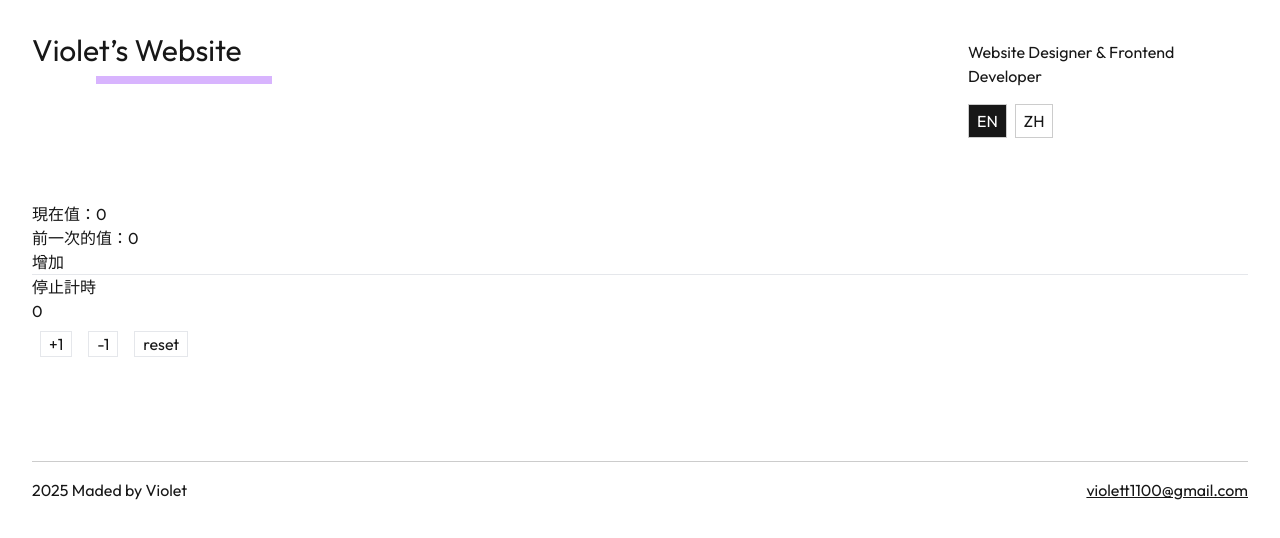
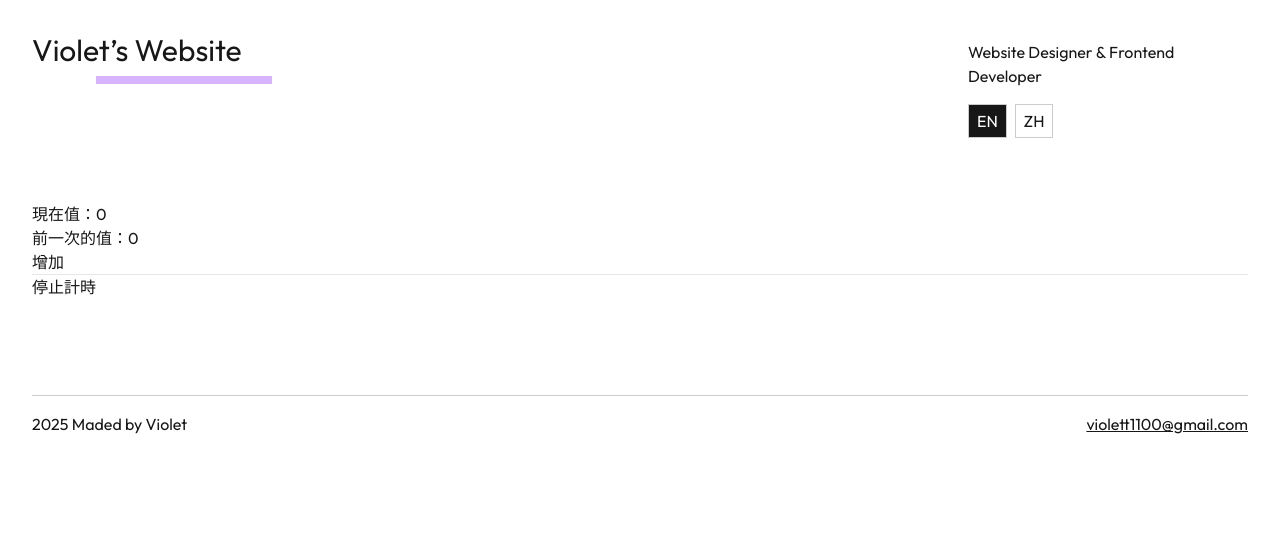
Before and after one commit to violett1100/violet-work, a Next.js app: page /en/learn in a window 1280 px wide. Shown: the top 538 px of the page. Built offline with nearby package versions, Linux system fonts and the light colour scheme.

Commit message:
fix building error

```diff
--- a/src/app/[lng]/learn/page.tsx
+++ b/src/app/[lng]/learn/page.tsx
@@ -33,24 +33,20 @@ function Timer() {
 }
 
 export default function Page() {
-    const [count, setCount] = useState(0)
-    function click(prams: 'increase' | 'decrease' | 'reset') {
-        prams === 'increase'
-            ? setCount(count + 1)
-            : prams === 'decrease'
-            ? setCount(count - 1)
-            : prams === 'reset'
-            ? setCount(0)
-            : ''
-    }
+    // const [count, setCount] = useState(0)
+    // function click(prams: 'increase' | 'decrease' | 'reset') {
+    //     prams === 'increase'
+    //         ? setCount(count + 1)
+    //         : prams === 'decrease'
+    //         ? setCount(count - 1)
+    //         : prams === 'reset'
+    //         ? setCount(0)
+    //         : ''
+    // }
     return (
         <>
             <div className="wrapper">
-                <PreviousValue />
-                <hr />
-                <Timer />
-
-                <p>{count}</p>
+                {/* <p>{count}</p>
                 <button onClick={() => click('increase')} className="border px-2 m-2">
                     +1
                 </button>
@@ -59,7 +55,11 @@ export default function Page() {
                 </button>
                 <button onClick={() => click('reset')} className="border px-2 m-2">
                     reset
-                </button>
+                </button> */}
+
+                <PreviousValue />
+                <hr />
+                <Timer />
             </div>
         </>
     )
```
